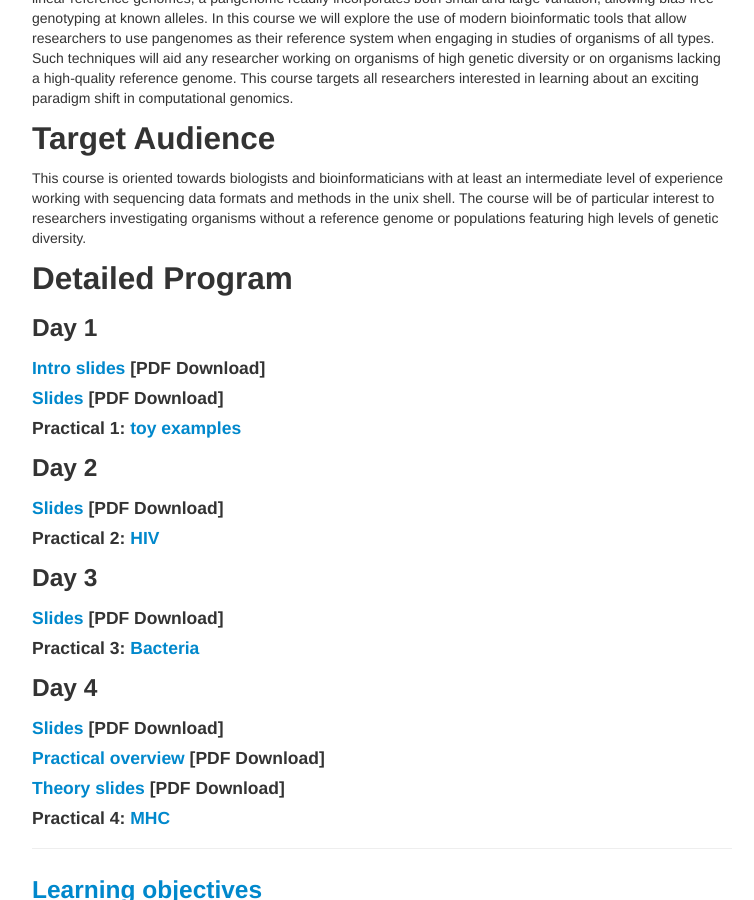
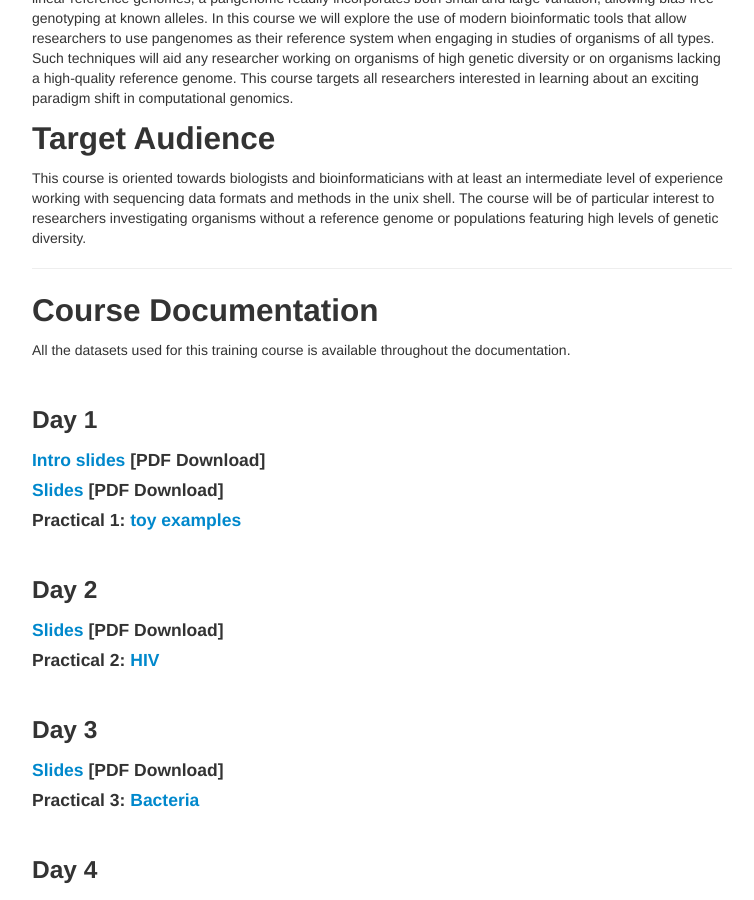
Before and after one commit to GTPB/CPANG19, a Jekyll site: the page built from index.md, in a window 1280 px wide and 900 px high, scrolled down 847 px. Shown: the whole window, without its empty margins (258-1012 px from the left). Built offline with Jekyll 4.4.1, drawn with Linux system fonts in a browser that asks for light colours.

Commit message:
Update index.md

```diff
--- a/index.md
+++ b/index.md
@@ -13,28 +13,43 @@ Reference genomes have become central to bioinformatics approaches, and form the
 ## Target Audience
 This course is oriented towards biologists and bioinformaticians with at least an intermediate level of experience working with sequencing data formats and methods in the unix shell. The course will be of particular interest to researchers investigating organisms without a reference genome or populations featuring high levels of genetic diversity.
 
-## Detailed Program
+---
+
+## Course Documentation
+All the datasets used for this training course is available throughout the documentation.
+
+<br/>
+
 ### Day 1
 #### [Intro slides](assets/day1-intro.pdf) [PDF Download]
 #### [Slides](assets/CPANG18_Computational_Pangenomics_2018_(day1).pdf) [PDF Download]
-#### Practical 1: [toy examples](pages/toy_examples.html)
+#### Practical 1: [toy examples](pages/toy_examples.md)
+
+<br/>
+
 ### Day 2
 #### [Slides](assets/Computational_Pangenomics_CPANG18-(day2).pdf) [PDF Download]
-#### Practical 2: [HIV](pages/HIV_exercises.html)
+#### Practical 2: [HIV](pages/HIV_exercises.md)
+
+<br/>
+
 ### Day 3
 #### [Slides](assets/Computational_Pangenomics_CPANG18-(day3).pdf) [PDF Download]
-#### Practical 3: [Bacteria](pages/bacteria.html)
+#### Practical 3: [Bacteria](pages/bacteria.md)
+
+<br/>
+
 ### Day 4
 #### [Slides](assets/Computational_Pangenomics_CPANG18-(day4).pdf) [PDF Download]
 #### [Practical overview](assets/Alignment_methods_for_graph_construction.pdf) [PDF Download]
 #### [Theory slides](assets/Graph_genome_theory_slides.pdf) [PDF Download]
-#### Practical 4: [MHC](pages/mhc.html)
+#### Practical 4: [MHC](pages/mhc.md)
 
 ---
 
-### [Learning objectives](pages/learning_objective.html)
+### [Learning objectives](pages/learning_objective.md)
 
-### [Instructors](pages/instructors.html)
+### [Instructors](pages/instructors.md)
 
 ---
 
```
